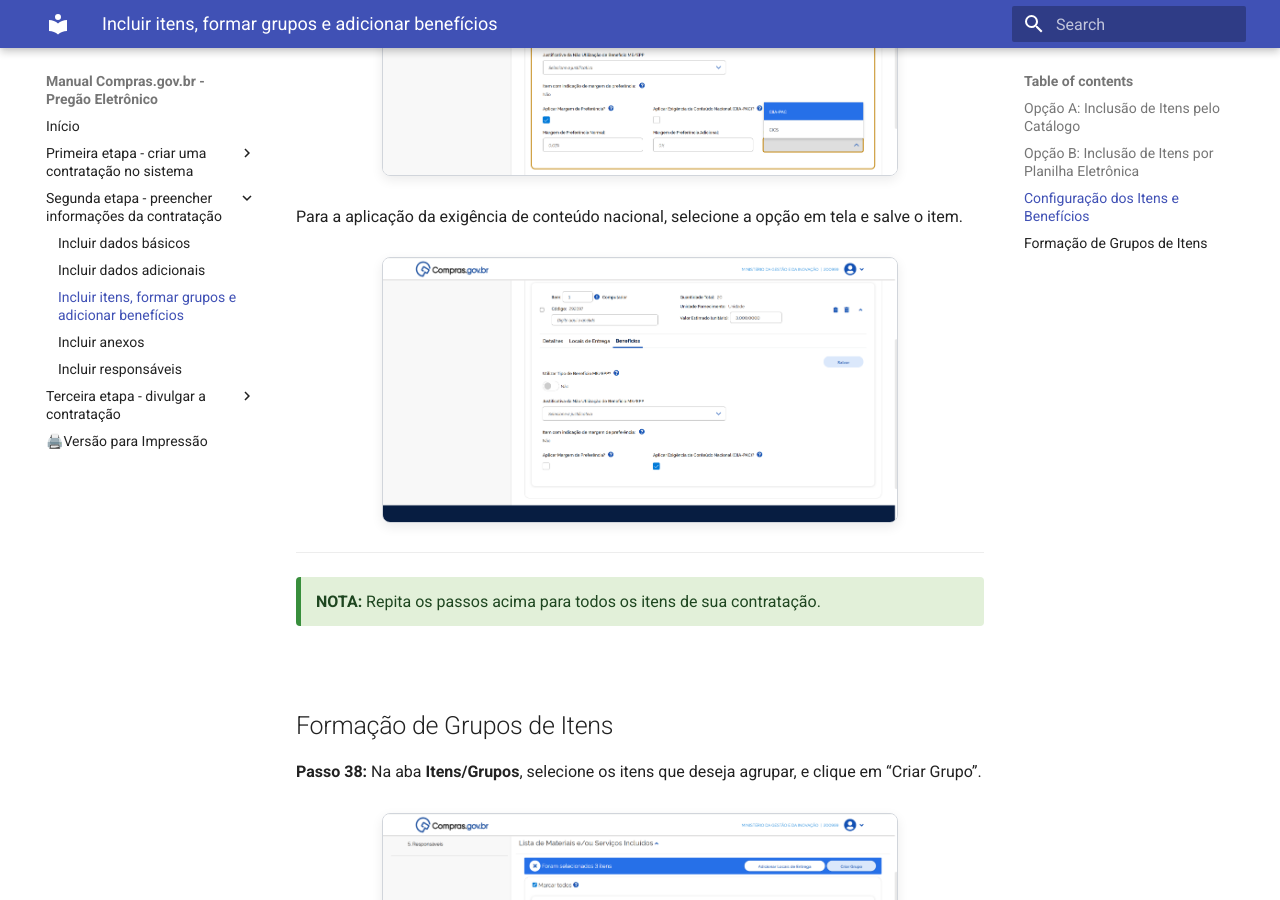
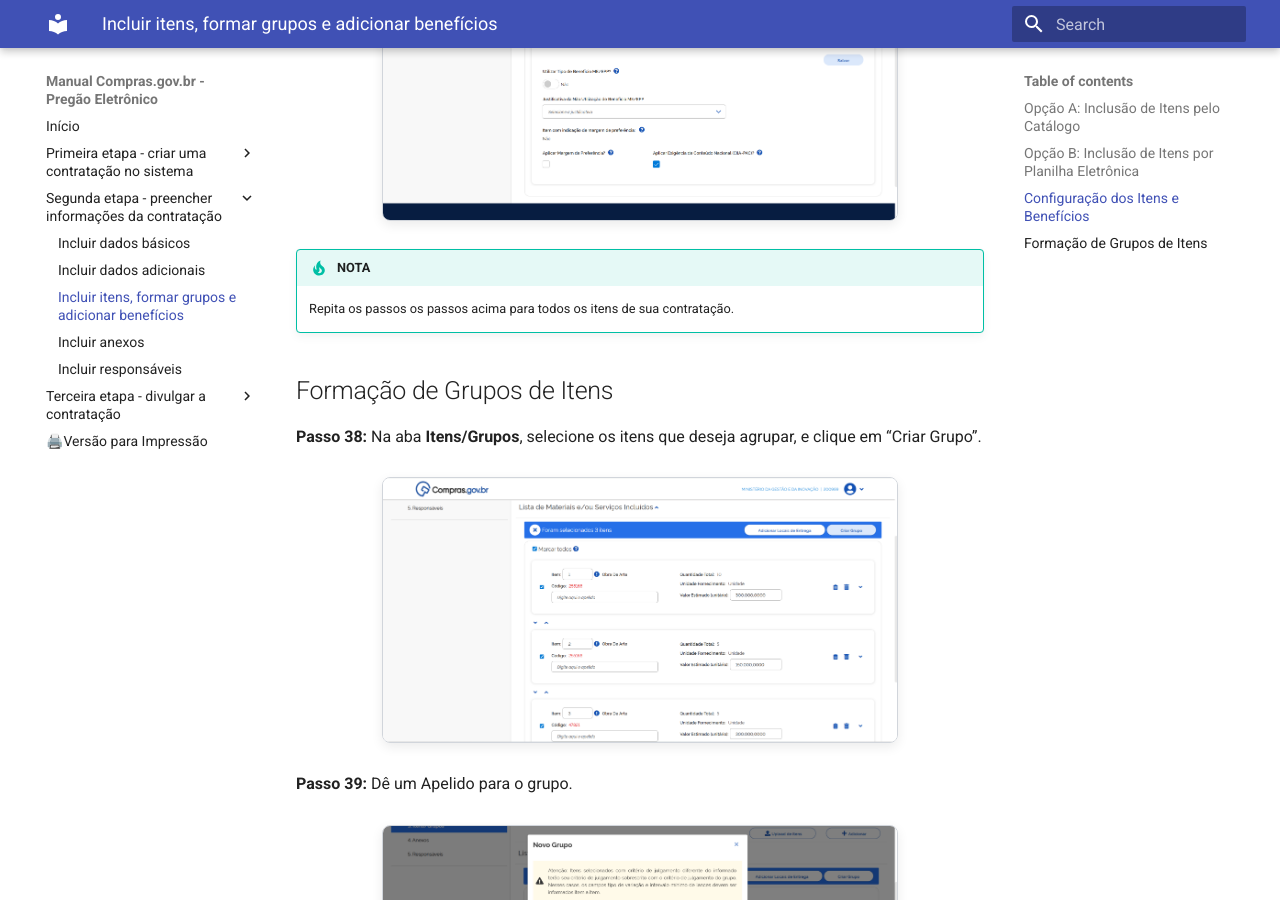
Before and after one commit to emilix10-bit/manual-pregao-material, an MkDocs documentation site: the page built from docs/04-itens-grupos.md, in a window 1280 px wide and 900 px high, scrolled down 15993 px. Built offline with MkDocs 1.6.1 and Material for MkDocs 9.7.7, drawn with Linux system fonts in a browser that asks for light colours; some of the changed text lies outside the part shown.

Commit message:
Update 04-itens-grupos.md

```diff
--- a/docs/04-itens-grupos.md
+++ b/docs/04-itens-grupos.md
@@ -8,7 +8,6 @@
 
 Existem duas formas de incluir itens na sua contratação: diretamente pelo **Catálogo integrado** ou por meio do upload de uma **Planilha Eletrônica**.
 
----
 
 ## Opção A: Inclusão de Itens pelo Catálogo
 
@@ -29,13 +28,9 @@ Existem duas formas de incluir itens na sua contratação: diretamente pelo **Ca
 
 ![Salvar unidade e valor unitário](Imagens/22-Inclusao-de-itens-Catalogo.png)
 
-<br>
+!!! tip "NOTA"
+    Repita os passos 18 a 21 para todos os itens de sua contratação.
 
-<div style="display: block; background-color: #e2f0d9; border-left: 5px solid #388e3c; padding: 12px 15px; margin: 15px 0; border-radius: 4px; color: #1e4620;">
-  <strong>NOTA:</strong> Repita os passos 18 a 21 para todos os itens de sua contratação.
-</div>
-
-<br>
 
 **Passo 22:** Depois de inseridos todos os itens, clique no carrinho localizado no canto superior direito.
 
@@ -51,7 +46,6 @@ Pronto. Seus itens foram adicionados a sua contratação.
 
 *Para finalizar a configuração de seus itens vá para o passo 28.*
 
----
 
 ## Opção B: Inclusão de Itens por Planilha Eletrônica
 
@@ -61,13 +55,10 @@ Siga os passos abaixo para adicionar itens usando uma planilha eletrônica.
 
 ![Upload de itens por planilha](Imagens/26-Inclusao-de-itens-Planilha.png)
 
-<br>
 
-<div style="display: block; background-color: #fff3cd; border-left: 5px solid #ffc107; padding: 12px 15px; margin: 15px 0; border-radius: 4px; color: #856404;">
-  <strong>ATENÇÃO:</strong> O sistema apresentará um link com modelo de planilha para ser seguido. É importante que esse modelo seja seguido para a correta importação dos itens.
-</div>
+!!! warning "ATENÇÃO"
+    O sistema apresentará um link com modelo de planilha para ser seguido. É importante que esse modelo seja seguido para a correta importação dos itens.
 
-<br>
 
 ![Modelo de planilha de itens](Imagens/27-Inclusao-de-itens-Planilha.png)
 
@@ -95,7 +86,6 @@ O relatório apresentado indicará os possíveis erros no carregamento de dados.
 
 ![Retornar para a tela da contratação](Imagens/33-Inclusao-de-itens-Planilha.png)
 
----
 
 ## Configuração dos Itens e Benefícios
 
@@ -133,13 +123,10 @@ O relatório apresentado indicará os possíveis erros no carregamento de dados.
 
 ![Múltiplos locais de entrega](Imagens/40-1-adicionar-mais-locais-de-entrega.png)
 
-<br>
 
-<div style="background-color: #fff3cd; border-left: 5px solid #ffc107; padding: 12px 15px; margin: 15px 0; border-radius: 4px; color: #856404;">
-  <strong>ATENÇÃO:</strong> Você também poderá atribuir um local de entrega a vários itens simultaneamente.
-</div>
+!!! warning "ATENÇÃO"
+    Você também poderá atribuir um local de entrega a vários itens simultaneamente.
 
-<br>
 
 **Passo 34:** Para isso, na página inicial dos itens da contratação, selecione os itens que têm o mesmo endereço de entrega, clicando na caixa ao lado da descrição dos itens e clique em “Adicionar Locais de Entrega”.
 
@@ -184,13 +171,10 @@ Selecionando a opção de **Benefício Cota Reservada**, o item em edição ser
 
 ![Benefício Cota Reservada](Imagens/75-beneficios-da-compra.png)
 
-<br>
 
-<div style="background-color: #fff3cd; border-left: 5px solid #ffc107; padding: 12px 15px; margin: 15px 0; border-radius: 4px; color: #856404;">
-  <strong>ATENÇÃO:</strong> O item de cota reservada preservará as características do item principal, então revise as informações antes de salvar.
-</div>
+!!! warning "ATENÇÃO"
+    O item de cota reservada preservará as características do item principal, então revise as informações antes de salvar.
 
-<br>
 
 Para definir o quantitativo de cada uma das cotas, retorne para a aba “Locais de Entrega”.
 
@@ -221,13 +205,10 @@ Para a aplicação da exigência de conteúdo nacional, selecione a opção em t
 
 ![Exigência de conteúdo nacional](Imagens/85-beneficios-da-compra.png)
 
----
 
-<div style="background-color: #e2f0d9; border-left: 5px solid #388e3c; padding: 12px 15px; margin: 15px 0; border-radius: 4px; color: #1e4620;">
-  <strong>NOTA:</strong> Repita os passos acima para todos os itens de sua contratação.
-</div>
+!!! tip "NOTA"
+    Repita os passos os passos acima para todos os itens de sua contratação.
 
-<br>
 
 ## Formação de Grupos de Itens
 
```
